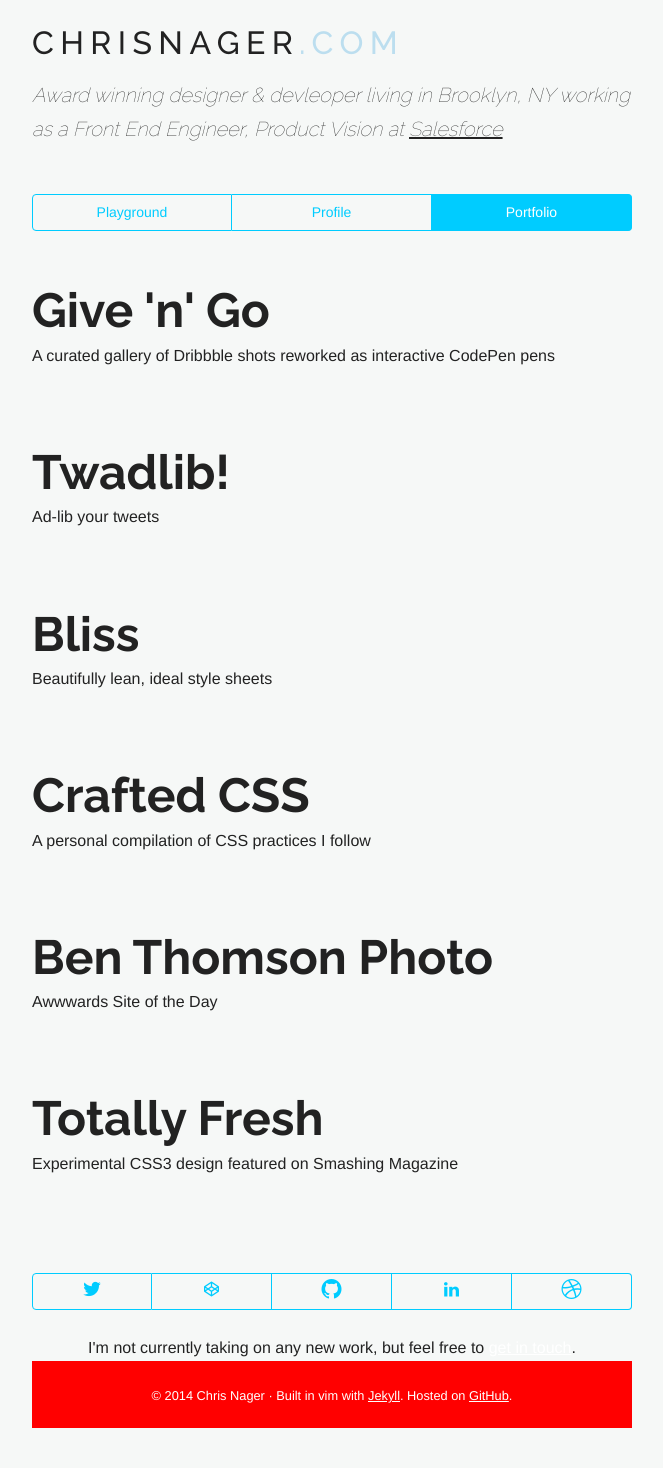
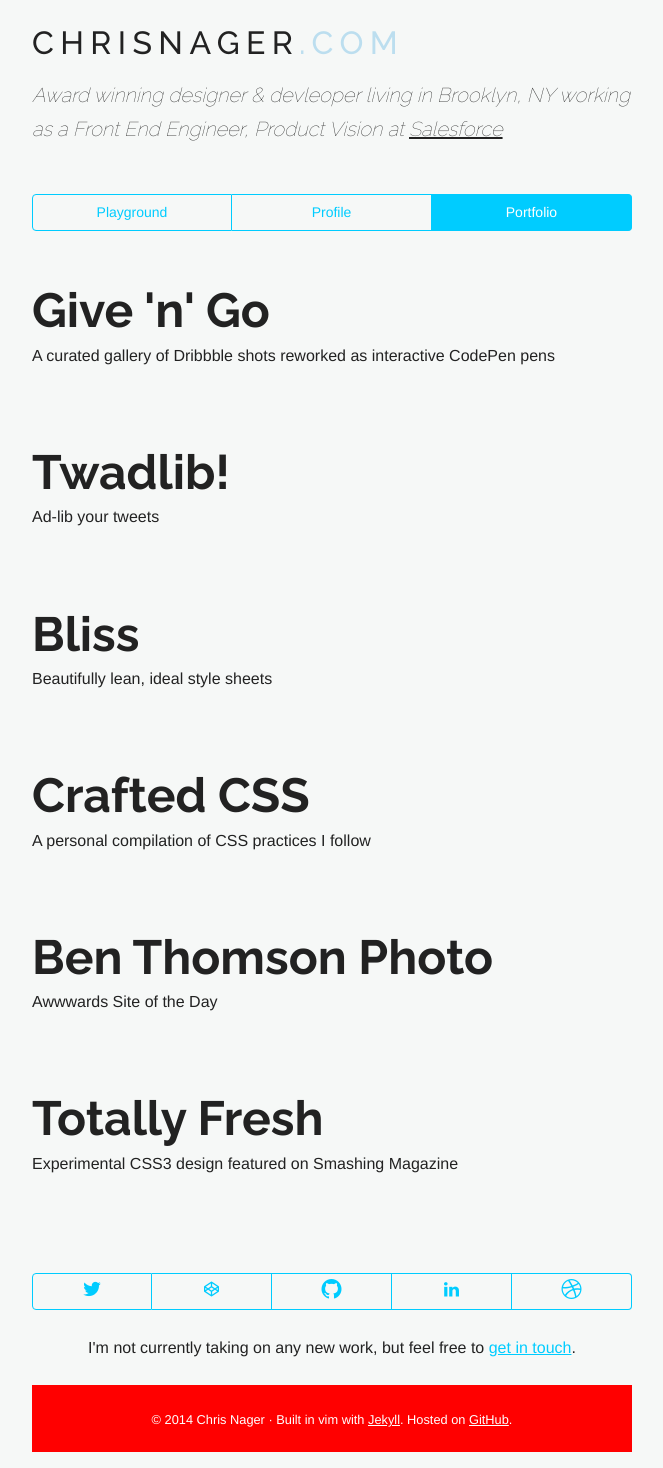
Before and after one commit to chrisnager/chrisnager.github.io, a Jekyll site: the page built from portfolio.html, in a window 1280 px wide. Shown: the whole page, without its empty margins (308-971 px from the left). Built offline with Jekyll 4.4.1, drawn with Linux system fonts in a browser that asks for light colours; nearby versions of some CDN libraries; library files that are not in the unit come from our copies; Markdown is read by kramdown in place of the engine named in the settings; before the commit the page ends 1444 px from its top, so only the background shows below that.

Commit message:
Update footer styles

```diff
--- a/css/chrisnager.css
+++ b/css/chrisnager.css
@@ -280,19 +280,19 @@
     text-align: center;
 }
 
-.footer p {
-    margin-bottom: 0;
-}
-
-.footer a {
-    color: white;
-}
-
 .copyright {
     margin-bottom: 0;
     padding: 1.25rem 1rem;
     color: white;
     background-color: red;
+}
+
+.copyright p {
+    margin-bottom: 0;
+}
+
+.copyright a {
+    color: white;
 }
 
 
```
